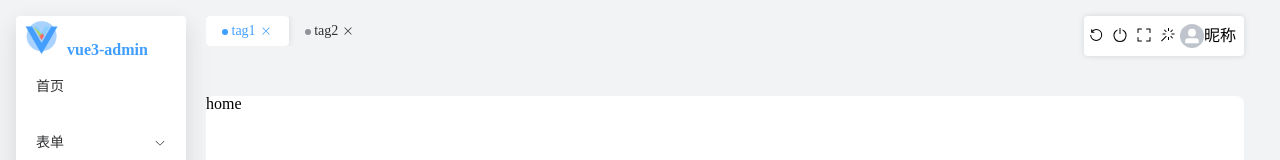
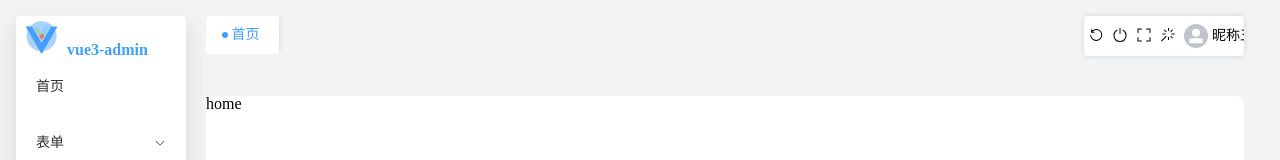
Before and after one commit to JianFeng-Mao/vue3-admin, a Vue app: page /#/home in a window 1280 px wide. Shown: the top 160 px of the page. Built offline with nearby package versions, Linux system fonts and the light colour scheme.

Commit message:
feat: add tagsView

```diff
--- a/package.json
+++ b/package.json
@@ -11,6 +11,7 @@
   "author": "",
   "license": "ISC",
   "dependencies": {
+    "@vueuse/core": "^10.7.1",
     "element-plus": "^2.4.3",
     "path-browserify": "^1.0.1",
     "pinia": "^2.1.7",
--- a/src/components/Menu/Item.vue
+++ b/src/components/Menu/Item.vue
@@ -35,8 +35,8 @@
 <script name="MenuItem" setup>
 import { ref } from 'vue';
 import path from 'path';
+import { isExternal } from '@/utils/is';
 import MenuLink from './Link';
-import { isExternal } from '@/utils/is';
 import MenuTitle from './Title';
 
 const props = defineProps({
--- a/src/components/TagsView/index.vue
+++ b/src/components/TagsView/index.vue
@@ -3,18 +3,24 @@
 		<el-scrollbar>
 			<div class="tag-list">
 				<router-link
-					v-for="item in items"
-					ref="tagRef"
+					v-for="item in tagsStore.visibleTags"
 					:key="item.path"
 					:to="item.path"
-					:path="item.path"
-					:class="['tag-item', {'active-tag-item': isActive(item)}]"
+					@contextmenu.prevent="openMenu(item)"
 				>
-					<span class="name">
-						<span class="circle" />
-						{{ item.label }}
-					</span>
-					<el-icon><Close /></el-icon>
+					<div
+						:class="['tag-item', {'active-tag-item': isActive(item)}]"
+						:ref="tagRefs.set"
+						:data-path="item.path"
+					>
+						<span class="name">
+							<span class="circle" />
+							{{ item.title }}
+						</span>
+						<el-icon v-if="!isAffix(item)" @click.prevent.stop="closeTag(item)">
+							<Close />
+						</el-icon>
+					</div>
 				</router-link>
 				<div class="active-tag-item-box" :style="activeTagBoxStyle" />
 			</div>
@@ -24,35 +30,116 @@
 
 <script name="tags" setup>
 import { Close } from '@element-plus/icons-vue';
-import { computed, ref } from 'vue';
-import { useRoute } from 'vue-router';
+import { ref, watch, onMounted, nextTick } from 'vue';
+import { useRoute, useRouter } from 'vue-router';
+import path from 'path';
+import { isEmpty } from '@/utils/is';
+import { routes } from '@/router';
+import { useTagsStore } from '@/stores/tagsView';
+import { useTemplateRefsList } from '@vueuse/core';
 
-const items = [
-  {
-    label: 'tag1',
-    path: '/home'
-  },
-  {
-    label: 'tag2',
-    path: '/tabsManage/tabs'
+const affixTags = ref([]);
+
+const $route = useRoute();
+const $router = useRouter();
+
+const tagsStore = useTagsStore();
+
+const isActive = (route) => route.path === $route.path;
+
+// 菜单固定在tagsView
+const isAffix = (route) => route.meta && route.meta.affix;
+
+function fileterAffixTags(routeList, basePath = '/') {
+  let tags = [];
+  routeList.forEach((route) => {
+    if (isAffix(route)) {
+      const tagPath = path.resolve(basePath, route.path);
+      tags.push({
+        path: tagPath,
+        fullPath: tagPath,
+        name: route.name,
+        meta: { ...route.meta }
+      });
+    }
+    if (!isEmpty(route.children)) {
+      const tempTags = fileterAffixTags(route.children, route.path);
+      if (tempTags.length >= 1) {
+        tags = [...tags, ...tempTags];
+      }
+    }
+  });
+  return tags;
+}
+
+function addTag(tag) {
+  if (tag.name) {
+    tagsStore.addTag(tag);
   }
-];
-const $route = useRoute();
-const isActive = (route) => route.path === $route.path;
-const tagRef = ref([]);
-const activeTagBoxStyle = computed(() => {
+}
+
+function initTag() {
+  affixTags.value = fileterAffixTags(routes);
+  affixTags.value.forEach((tag) => {
+    addTag(tag);
+  });
+}
+
+function updateView(tags, tag) {
+  if (tag.meta.activeMenu) {
+    $router.push(tag.meta.activeMenu);
+  } else {
+    const lastTag = tags.value.slice(-1)[0];
+    if (lastTag) {
+      $router.push(lastTag.fullPath);
+    } else {
+      $router.push('/');
+    }
+  }
+}
+
+function closeTag(tag) {
+  const visiableTags = tagsStore.delTag(tag);
+  if (isActive(tag)) {
+    updateView(visiableTags, tag);
+  }
+}
+
+function openMenu(tag) {
+  // TODO:
+}
+
+const tagRefs = useTemplateRefsList();
+const activeTagBoxStyle = ref({});
+
+function updateActiveTagBoxStyle() {
   const style = {
     width: 0,
     transform: 'translateX(0)'
   };
-  const activeTagIndex = tagRef.value.findIndex((tag) => isActive({ ...tag, path: tag.$attrs.path }));
-  const activeTag = activeTagIndex > -1 ? tagRef.value[activeTagIndex] : null;
+  const activeTagIndex = tagRefs.value.findIndex((tag) => isActive({ ...tag, path: tag.dataset.path }));
+  const activeTag = activeTagIndex > -1 ? tagRefs.value[activeTagIndex] : null;
   if (activeTag) {
-    style.width = `${activeTag.$el.clientWidth}px`;
-    style.height = `${activeTag.$el.clientHeight}px`;
-    style.transform = `translateX(${activeTag.$el.offsetLeft}px)`;
+    style.width = `${activeTag.clientWidth}px`;
+    style.height = `${activeTag.clientHeight}px`;
+    style.transform = `translateX(${activeTag.offsetLeft}px)`;
   }
-  return style;
+  activeTagBoxStyle.value = style;
+}
+
+onMounted(() => {
+  initTag();
+  addTag($route);
+  nextTick(() => {
+    updateActiveTagBoxStyle();
+  });
+});
+
+watch($route, (route) => {
+  addTag(route);
+  nextTick(() => {
+    updateActiveTagBoxStyle();
+  });
 });
 </script>
 
@@ -65,7 +152,7 @@ const activeTagBoxStyle = computed(() => {
       display: flex;
       justify-content: center;
       align-items: center;
-      padding: 8px 16px;
+      padding: 12px 16px;
       position: relative;
       font-size: var(--tag-text-font-size);
       color: var(--el-text-color-primary);
@@ -97,6 +184,7 @@ const activeTagBoxStyle = computed(() => {
         background-color: var(--el-color-info);
         border-radius: 50%;
         vertical-align: middle;
+        margin-bottom: 2px;
         transition: all .3s;
       }
       .name {
--- a/src/components/UserConfig/index.vue
+++ b/src/components/UserConfig/index.vue
@@ -13,7 +13,8 @@
 			<el-icon><MagicStick /></el-icon>
 		</div>
 		<div class="icon-item avatar-wrap">
-			<el-avatar :icon="UserFilled" size="small" />昵称
+			<el-avatar class="avatar" :icon="UserFilled" size="small" />
+			<span class="nike-name">昵称五个字</span>
 		</div>
 	</div>
 </template>
@@ -23,8 +24,8 @@ import { RefreshLeft, SwitchButton, FullScreen, MagicStick, UserFilled } from '@
 
 </script>
 
-<style lang="scss" scoped>
-.user-config-wrap {
+  <style lang="scss" scoped>
+  .user-config-wrap {
   display: flex;
   // justify-content: space-around;
   align-items: center;
@@ -34,6 +35,7 @@ import { RefreshLeft, SwitchButton, FullScreen, MagicStick, UserFilled } from '@
   background: #fff;
   border-radius: 4px;
   box-shadow: var(--el-box-shadow-lighter);
+  overflow: hidden;
   .icon-item {
     width: 15%;
     height: 100%;
@@ -41,12 +43,26 @@ import { RefreshLeft, SwitchButton, FullScreen, MagicStick, UserFilled } from '@
     &:hover {
       background-color: var(--el-color-primary-light-9);
       color: var(--el-color-primary);
+      .avatar {
+        background-color: var(--el-color-primary-light-9);
+        color: var(--el-color-primary);
+      }
     }
     &.avatar-wrap {
       width: 40%;
       text-align: left;
       display: flex;
       align-items: center;
+      .avatar {
+        margin-left: 4px;
+        flex: 0 0 auto;
+      }
+      .nike-name {
+        margin-left: 4px;
+        font-size: 14px;
+        white-space: nowrap;
+        flex: auto;
+      }
     }
   }
 }
--- /dev/null
+++ b/src/stores/tagsView.js
@@ -0,0 +1,23 @@
+import { ref } from 'vue';
+import { defineStore } from 'pinia';
+
+export const useTagsStore = defineStore('tagsView', () => {
+  const visibleTags = ref([]);
+
+  function addTag(tag) {
+    if (visibleTags.value.some((t) => t.name === tag.name)) return;
+    visibleTags.value.push({ ...tag, title: tag.meta.title });
+  }
+
+  function delTag(tag) {
+    for (const [index, item] of visibleTags.value.entries()) {
+      if (tag.path === item.path) {
+        visibleTags.value.splice(index, 1);
+        break;
+      }
+    }
+    return visibleTags;
+  }
+
+  return { visibleTags, addTag, delTag };
+});
--- a/src/utils/is.js
+++ b/src/utils/is.js
@@ -3,6 +3,21 @@
  * @param {*} path
  * @returns
  */
-export function isExternal (path) {
+export function isExternal(path) {
   return /^(https?:|mailto:|tel:)/.test(path);
 }
+
+/**
+ * 是否为空
+ * @param {*} data
+ * @returns
+ */
+export function isEmpty(data) {
+  if (Array.isArray(data)) {
+    return data.length === 0;
+  }
+  if (typeof data === 'object') {
+    return Object.keys(data).length === 0;
+  }
+  return [undefined, null, ''].includes(data);
+}
```
Also changed, not shown: .eslintrc.js, 1 other file (tests, documents, lock files or other folders).
